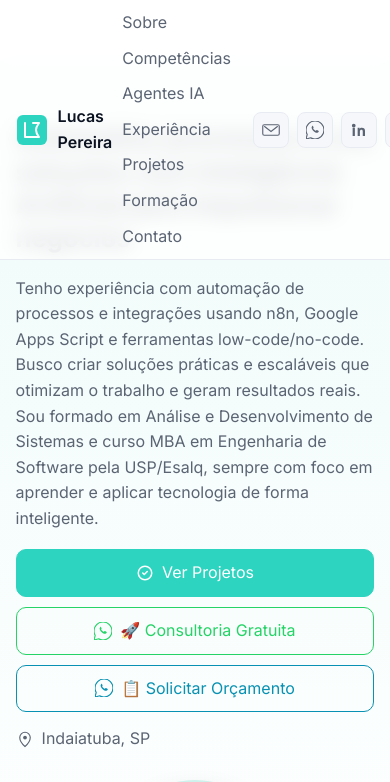
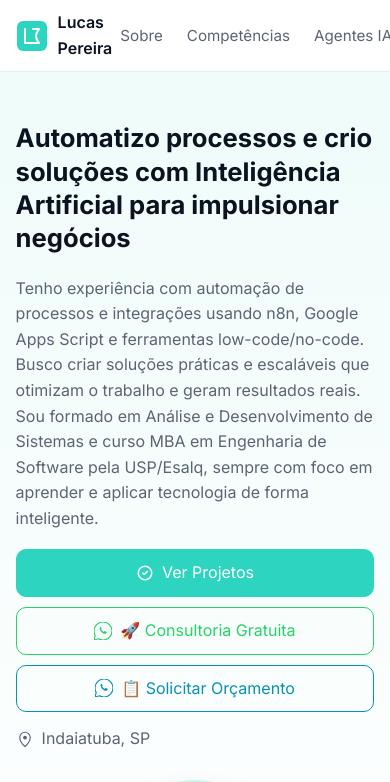
Before and after one commit to Lucscode/Portf-lio, a plain HTML site: page index.html in a window 390 px wide. Shown: the top 782 px of the page. Drawn offline with Linux system fonts and the light colour scheme; no server answers; files whose address does not match are found by name.

Commit message:
fix(nav): Corrigir navegaÃ§Ã£o no mobile com scroll horizontal e menor espaÃ§amento

```diff
--- a/styles.css
+++ b/styles.css
@@ -669,7 +669,9 @@ html{ scroll-behavior:smooth; }
   /* Layout base */
   .section { padding: 48px 0; }
   .header-inner { padding: 10px 0; }
-  .site-nav ul { gap: 10px; flex-wrap: wrap; }
+  .site-nav ul { gap: 8px; flex-wrap: nowrap; overflow-x: auto; white-space: nowrap; scrollbar-width: none; }
+  .site-nav ul::-webkit-scrollbar { display: none; }
+  .site-nav a { padding: 8px 8px; font-size: .95rem; }
 
   /* Hero */
   .hero { padding: 40px 0 16px; }
```
